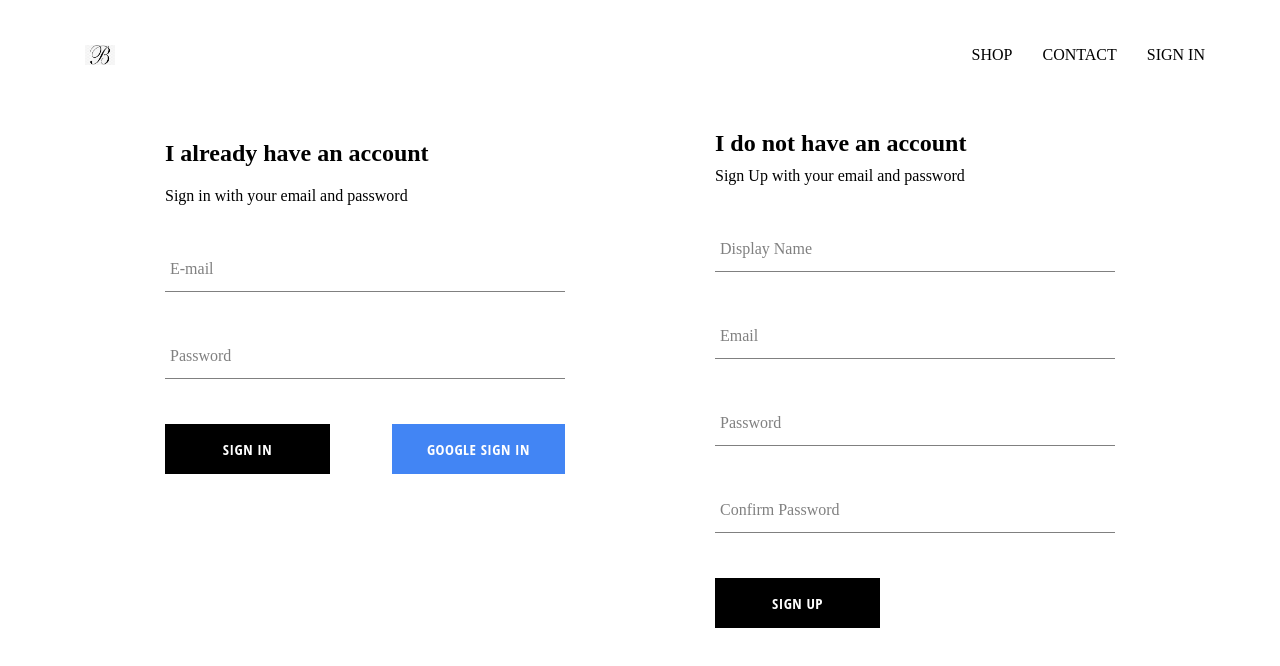
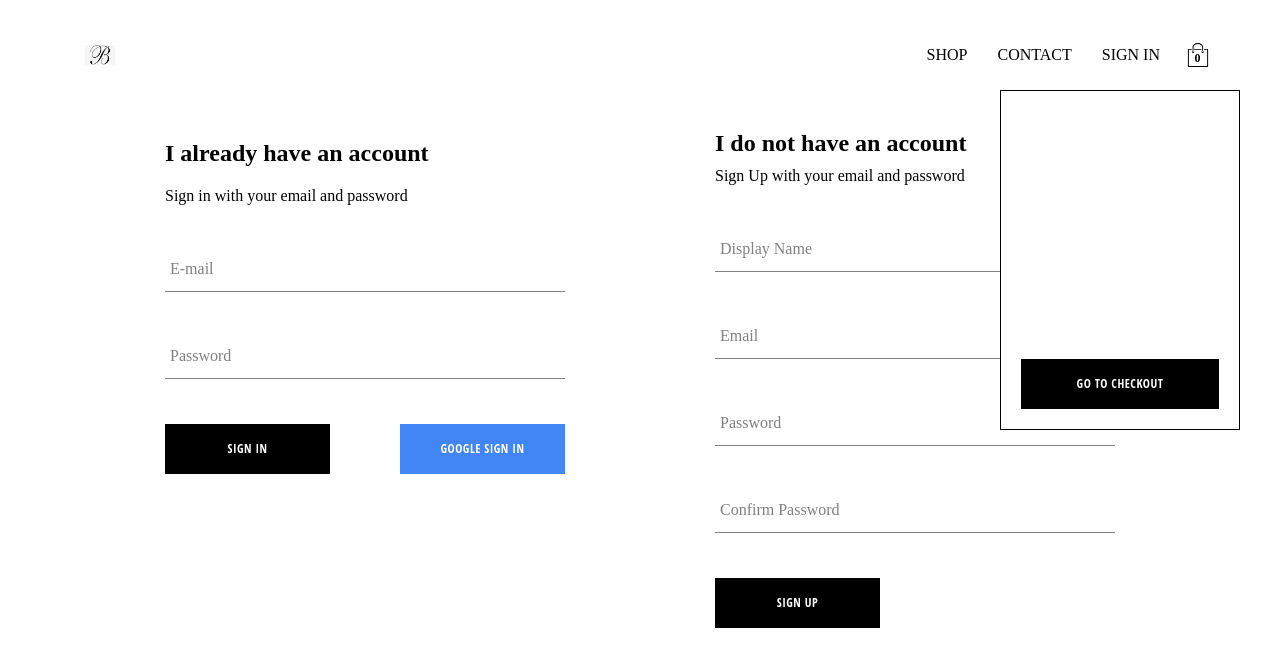
Before and after one commit to Thewa55/Brook-Clothes, a React (Create React App) app: page /signin in a window 1280 px wide. Shown: the top 666 px of the page. Built offline with nearby package versions, Linux system fonts and the light colour scheme; no server answers; a web font is replaced by a local one.

Commit message:
Added cart icon and cart drop down

```diff
--- /dev/null
+++ b/src/components/card-dropdown/card-dropdown.component.jsx
@@ -0,0 +1,15 @@
+import React from 'react'
+import CustomButton from '../custom-button/custom-button.component'
+
+import './card-dropdown.style.scss'
+
+const CartDropdown = () => (
+    <div className='cart-dropdown'>
+        <div className='cart-item'>
+
+        </div>
+        <CustomButton>GO TO CHECKOUT</CustomButton>
+    </div>
+)
+
+export default CartDropdown;
--- /dev/null
+++ b/src/components/card-dropdown/card-dropdown.style.scss
@@ -0,0 +1,24 @@
+.cart-dropdown {
+    position: absolute;
+    width: 240px;
+    height: 340px;
+    display: flex;
+    flex-direction: column;
+    padding: 20px;
+    border: 1px solid black;
+    background-color: white;
+    top: 90px;
+    right: 40px;
+    z-index: 5;
+
+    .cart-items {
+      height: 240px;
+      display: flex;
+      flex-direction: column;
+      overflow: scroll;
+    }
+
+    button {
+      margin-top: auto;
+    }
+  }
--- /dev/null
+++ b/src/components/cart-icon/cart-icon.component.jsx
@@ -0,0 +1,12 @@
+import React from 'react'
+import { ReactComponent as ShoppingIcon } from '../../assets/shopping-bag.svg'
+import './cart-icon.style.scss'
+
+const CartIcon = () => (
+    <div className = 'cart-icon'>
+        <ShoppingIcon className='shopping-icon'/>
+        <span className='item-count'>0</span>
+    </div>
+)
+
+export default CartIcon;
--- /dev/null
+++ b/src/components/cart-icon/cart-icon.style.scss
@@ -0,0 +1,21 @@
+.cart-icon{
+    width: 45px;
+    height: 45px;
+    position: relative;
+    display: flex;
+    align-items: center;
+    justify-content: center;
+    cursor: pointer;
+
+    .shopping-icon{
+        width: 24px;
+        height: 24px;
+    }
+
+    .item-count{
+        position:absolute;
+        font-size: 12px;
+        font-weight: bold;
+        bottom: 12px;
+    }
+}
--- a/src/components/custom-button/custom-button.style.scss
+++ b/src/components/custom-button/custom-button.style.scss
@@ -5,7 +5,7 @@
     letter-spacing: 0.5px;
     line-height: 50px;
     padding: 0 35px 0 35px;
-    font-size: 15px;
+    font-size: 12px;
     background-color: black;
     color: white;
     text-transform: uppercase;
--- a/src/components/header/header.component.jsx
+++ b/src/components/header/header.component.jsx
@@ -1,6 +1,8 @@
 import React from 'react'
 import { Link } from 'react-router-dom';
 import Logo from '../../assets/LetterB.jpg'
+import CartIcon from '../cart-icon/cart-icon.component';
+import CartDropdown from '../card-dropdown/card-dropdown.component';
 import { auth } from '../../firebase/firebase.utils'
 import { useSelector, useDispatch } from 'react-redux';
 import { setCurrentUser } from '../../redux/user/user.action'
@@ -39,7 +41,9 @@
             }
             {/* <div className='option' onClick={() => auth.signOut()}>SIGN OUT</div>
             <Link className='option' to='/signin'>SIGN IN</Link>  */}
+            <CartIcon/>
         </div>
+        <CartDropdown/>
     </div>
 )}
 
```
Also changed, not shown: src/assets/shopping-bag.svg (added).
